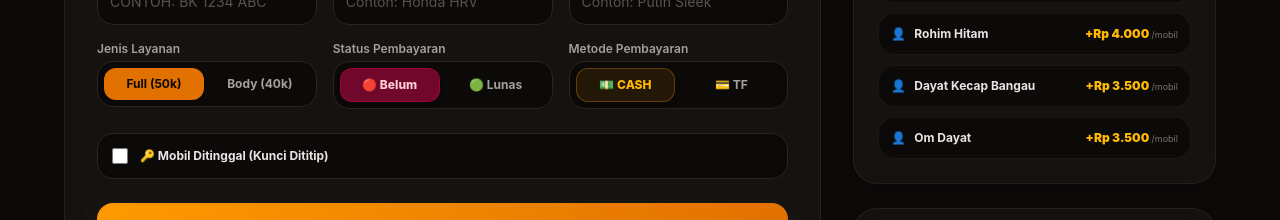
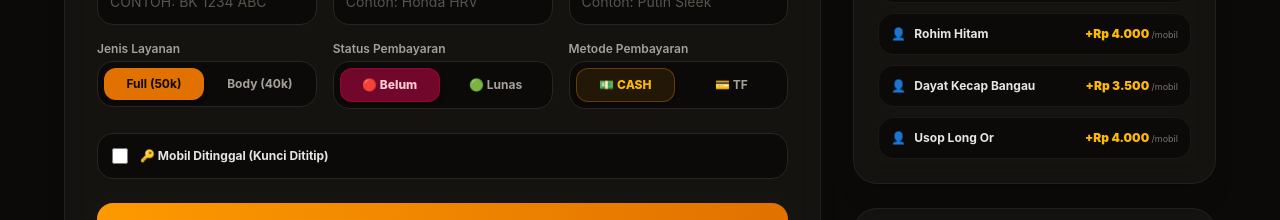
Before and after one commit to clim7304-glitch/carwash-soniacafe, a React (Vite) app: page / in a window 1280 px wide. Shown: the part 780-1000 px from the top of the page. Built offline with nearby package versions, Linux system fonts and the light colour scheme.

Commit message:
Update App.jsx

```diff
--- a/src/App.jsx
+++ b/src/App.jsx
@@ -6,7 +6,7 @@ const OPERATORS = [
   { id: 'bang_tomy', nama: 'Bang Tomy', tarif: 5000 },
   { id: 'rohim_hitam', nama: 'Rohim Hitam', tarif: 4000 },
   { id: 'dayat_jelek', nama: 'Dayat Kecap Bangau', tarif: 3500 },
-  { id: 'Om_Dayat', nama: 'Om Dayat', tarif: 3500 }
+  { id: 'usop_dongo', nama: 'Usop Long Or', tarif: 4000 }
 ];
 
 export default function App() {
```
